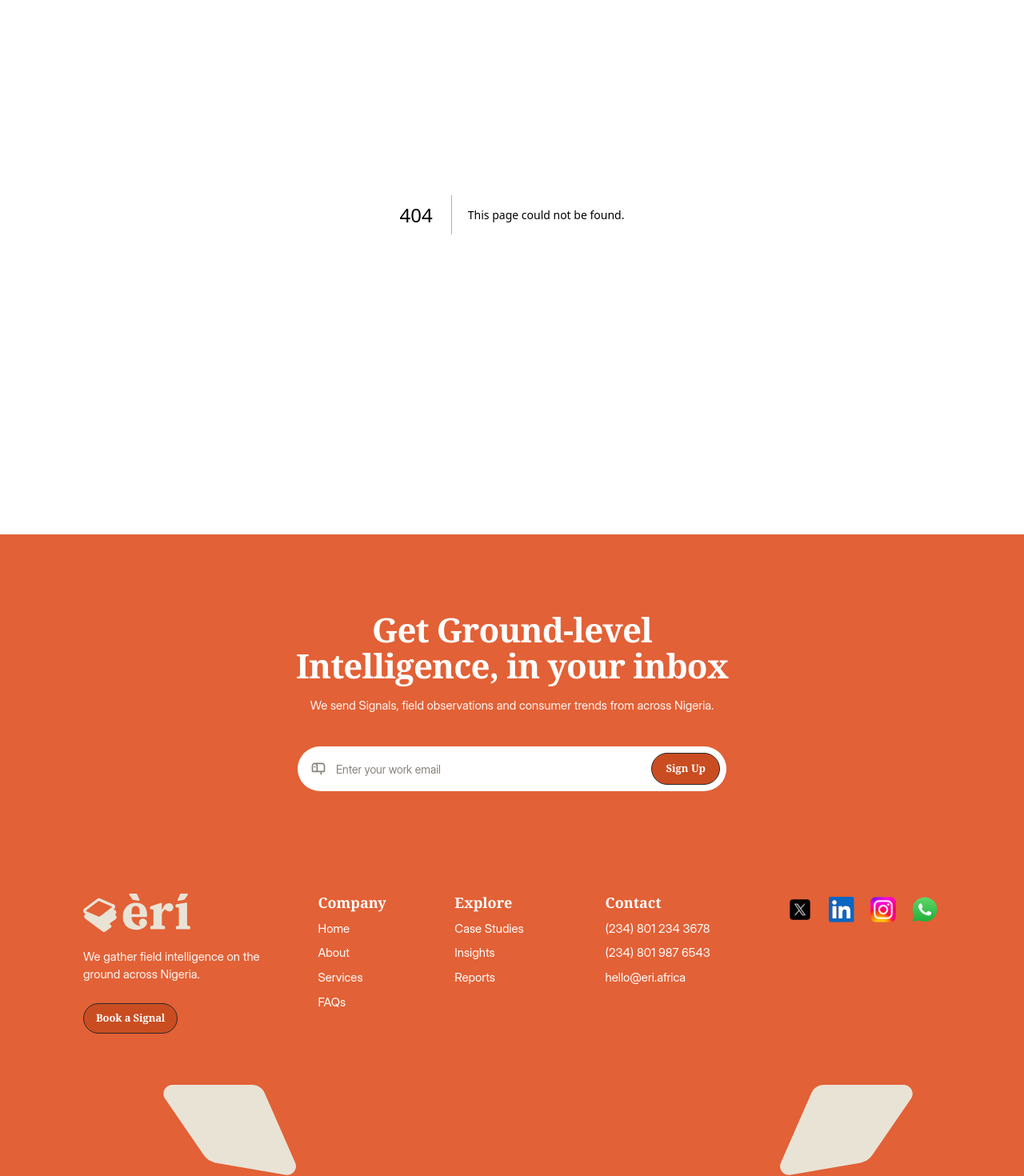
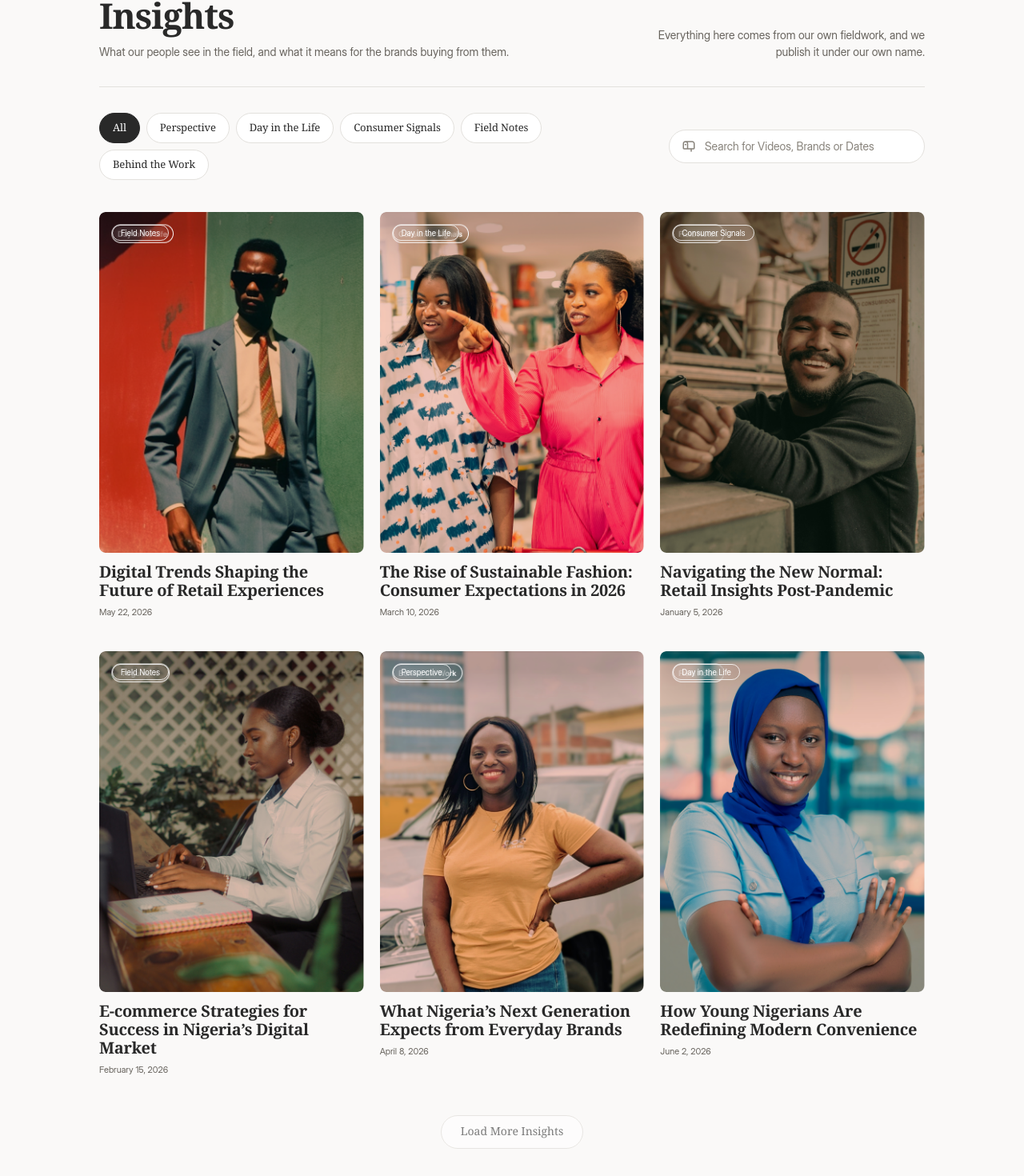
Before and after one commit to Malokunlabs/eri, a Next.js app: page /insights in a window 1280 px wide. Before the commit this address had no page. Shown: the part 132-1602 px from the top of the page at 80% size. Built offline with nearby package versions, Linux system fonts and the light colour scheme.

Commit message:
refactor(home): replace hardcoded insights data with imported insights module and update links in InsightsSection

```diff
--- /dev/null
+++ b/src/app/insights/page.tsx
@@ -0,0 +1,21 @@
+import type { Metadata } from "next";
+
+import { InsightsPageContent } from "@/components/insights/insights-page-content";
+import { FaqSection } from "@/components/home/faq-section";
+import { ReachUsSection } from "@/components/home/reach-us-section";
+
+export const metadata: Metadata = {
+  title: "Insights",
+  description:
+    "Field observations, consumer signals, and perspective from Eri teams across Nigeria.",
+};
+
+export default function Page() {
+  return (
+    <>
+      <InsightsPageContent />
+      <FaqSection />
+      <ReachUsSection />
+    </>
+  );
+}
--- a/src/components/home/insights-section.tsx
+++ b/src/components/home/insights-section.tsx
@@ -5,45 +5,7 @@ import Link from "next/link";
 import { useRef } from "react";
 
 import { Container } from "@/components/ui/container";
-
-const insights = [
-  {
-    image: "/images/insights-section/man-on-suit.png",
-    tag: "Day in the Life",
-    title: "Digital Trends Shaping the Future of Retail Experiences",
-    date: "May 22, 2026",
-  },
-  {
-    image: "/images/insights-section/two-girls.png",
-    tag: "Consumer Signals",
-    title: "The Rise of Sustainable Fashion: Consumer Expectations in 2026",
-    date: "March 10, 2026",
-  },
-  {
-    image: "/images/insights-section/man-on-table.png",
-    tag: "Field Notes",
-    title: "Navigating the New Normal: Retail Insights Post-Pandemic",
-    date: "January 5, 2026",
-  },
-  {
-    image: "/images/insights-section/girl-on-desk.png",
-    tag: "Arguments",
-    title: "E-commerce Strategies for Success in Nigeria’s Digital Market",
-    date: "February 15, 2026",
-  },
-  {
-    image: "/images/insights-section/girl-on-yellow.png",
-    tag: "Market Pulse",
-    title: "What Nigeria’s Next Generation Expects from Everyday Brands",
-    date: "April 8, 2026",
-  },
-  {
-    image: "/images/insights-section/girl-on-blue.png",
-    tag: "Street Signals",
-    title: "How Young Nigerians Are Redefining Modern Convenience",
-    date: "June 2, 2026",
-  },
-] as const;
+import { insights } from "@/lib/insights-data";
 
 function ArrowIcon({ direction }: { direction: "left" | "right" }) {
   return (
@@ -88,12 +50,20 @@ export function InsightsSection() {
         size="insights"
         className="flex flex-col items-stretch gap-4 sm:flex-row sm:items-center sm:justify-between sm:gap-6"
       >
+        <div>
           <h2
             id="insights-heading"
             className="font-display text-[40px] font-semibold leading-[1.05] tracking-[-0.025em] lg:text-[44px]"
           >
             Insights from across Nigeria
           </h2>
+          <Link
+            href="/insights"
+            className="mt-3 inline-flex font-display text-[15px] font-semibold text-eri-coral-dark underline decoration-eri-coral-dark decoration-2 underline-offset-[5px] transition-opacity hover:opacity-75"
+          >
+            View all insights
+          </Link>
+        </div>
 
         <div className="flex shrink-0 self-end gap-3 sm:self-auto">
           <button
@@ -126,7 +96,7 @@ export function InsightsSection() {
               className="w-[calc(100vw-48px)] max-w-[342px] shrink-0 snap-start lg:w-[329px]"
               key={insight.image}
             >
-              <Link href="#" className="group block">
+              <Link href="/insights" className="group block">
                 <div className="relative aspect-[342/441] overflow-hidden rounded-lg bg-eri-grey-3">
                   <Image
                     src={insight.image}
--- /dev/null
+++ b/src/components/insights/insights-page-content.tsx
@@ -0,0 +1,175 @@
+"use client";
+
+import Image from "next/image";
+import Link from "next/link";
+import { useMemo, useState } from "react";
+
+import { SiteHeader } from "@/components/layout/site-header";
+import { Container } from "@/components/ui/container";
+import {
+  insightCategories,
+  insights,
+} from "@/lib/insights-data";
+
+const INITIAL_VISIBLE = 6;
+
+function InsightCard({ insight }: { insight: (typeof insights)[number] }) {
+  return (
+    <article>
+      <Link href="#" className="group block">
+        <div className="relative aspect-[342/441] overflow-hidden rounded-lg bg-eri-grey-3">
+          <Image
+            src={insight.image}
+            alt=""
+            fill
+            sizes="(max-width: 767px) 100vw, (max-width: 1023px) 50vw, 329px"
+            className="object-cover transition-transform duration-300 group-hover:scale-[1.02]"
+          />
+          <span className="absolute left-4 top-4 rounded-full border border-white/80 px-2.5 py-1 text-[10px] leading-none text-white backdrop-blur-sm">
+            {insight.tag}
+          </span>
+        </div>
+        <h2 className="mt-3 font-display text-[18px] font-semibold leading-[1.15] tracking-[-0.015em] text-eri-dark lg:text-[20px]">
+          {insight.title}
+        </h2>
+        <time
+          dateTime={new Date(insight.date).toISOString().slice(0, 10)}
+          className="mt-2 block text-[11px] text-eri-grey-11"
+        >
+          {insight.date}
+        </time>
+      </Link>
+    </article>
+  );
+}
+
+export function InsightsPageContent() {
+  const [activeCategory, setActiveCategory] =
+    useState<(typeof insightCategories)[number]>("All");
+  const [query, setQuery] = useState("");
+  const [visibleCount, setVisibleCount] = useState(INITIAL_VISIBLE);
+
+  const filteredInsights = useMemo(() => {
+    const normalizedQuery = query.trim().toLowerCase();
+
+    return insights.filter((insight) => {
+      const matchesCategory =
+        activeCategory === "All" || insight.tag === activeCategory;
+      const matchesQuery =
+        normalizedQuery.length === 0 ||
+        insight.title.toLowerCase().includes(normalizedQuery) ||
+        insight.tag.toLowerCase().includes(normalizedQuery) ||
+        insight.date.toLowerCase().includes(normalizedQuery);
+
+      return matchesCategory && matchesQuery;
+    });
+  }, [activeCategory, query]);
+
+  const visibleInsights = filteredInsights.slice(0, visibleCount);
+  const canLoadMore = visibleCount < filteredInsights.length;
+
+  function handleCategoryChange(category: (typeof insightCategories)[number]) {
+    setActiveCategory(category);
+    setVisibleCount(INITIAL_VISIBLE);
+  }
+
+  function handleSearchChange(value: string) {
+    setQuery(value);
+    setVisibleCount(INITIAL_VISIBLE);
+  }
+
+  return (
+    <div className="bg-eri-grey-2">
+      <SiteHeader variant="light" />
+
+      <main id="main-content" className="pb-16 pt-10 lg:pb-24 lg:pt-12">
+        <Container size="insights">
+          <div className="flex flex-col gap-6 border-b border-eri-grey-5 pb-8 lg:flex-row lg:items-end lg:justify-between lg:gap-10">
+            <div>
+              <h1 className="font-display text-[40px] font-semibold leading-[1.05] tracking-[-0.025em] text-eri-dark lg:text-[44px]">
+                Insights
+              </h1>
+              <p className="mt-3 max-w-[520px] text-[14px] leading-[1.55] text-eri-grey-11">
+                What our people see in the field, and what it means for the
+                brands buying from them.
+              </p>
+            </div>
+            <p className="max-w-[360px] text-[14px] leading-[1.55] text-eri-grey-11 lg:text-right">
+              Everything here comes from our own fieldwork, and we publish it
+              under our own name.
+            </p>
+          </div>
+
+          <div className="mt-8 flex flex-col gap-5 lg:flex-row lg:items-center lg:justify-between">
+            <div className="flex flex-wrap gap-2">
+              {insightCategories.map((category) => {
+                const isActive = activeCategory === category;
+
+                return (
+                  <button
+                    key={category}
+                    type="button"
+                    aria-pressed={isActive}
+                    onClick={() => handleCategoryChange(category)}
+                    className={`eri-pill min-h-[38px] px-4 py-2 text-[13px] font-medium tracking-[-0.01em] ${
+                      isActive
+                        ? "border-eri-dark bg-eri-dark text-eri-white hover:bg-eri-dark"
+                        : "border-eri-grey-5 bg-eri-white text-eri-dark hover:bg-eri-grey-3"
+                    }`}
+                  >
+                    {category}
+                  </button>
+                );
+              })}
+            </div>
+
+            <label className="relative block w-full lg:max-w-[320px]">
+              <span className="sr-only">Search insights</span>
+              <Image
+                src="/icons/icons/search-icon.svg"
+                alt=""
+                width={18}
+                height={18}
+                className="pointer-events-none absolute left-4 top-1/2 size-[18px] -translate-y-1/2"
+              />
+              <input
+                type="search"
+                value={query}
+                onChange={(event) => handleSearchChange(event.target.value)}
+                placeholder="Search for Videos, Brands or Dates"
+                className="eri-field min-h-[42px] rounded-full py-2.5 pl-11 pr-4"
+              />
+            </label>
+          </div>
+
+          {visibleInsights.length > 0 ? (
+            <div className="mt-10 grid gap-8 sm:grid-cols-2 lg:grid-cols-3 lg:gap-x-5 lg:gap-y-10">
+              {visibleInsights.map((insight) => (
+                <InsightCard insight={insight} key={insight.image} />
+              ))}
+            </div>
+          ) : (
+            <p className="mt-10 text-[15px] text-eri-grey-11">
+              No insights match your search. Try another category or keyword.
+            </p>
+          )}
+
+          <div className="mt-12 flex justify-center">
+            <button
+              type="button"
+              disabled={!canLoadMore}
+              onClick={() =>
+                setVisibleCount((count) =>
+                  Math.min(count + INITIAL_VISIBLE, filteredInsights.length),
+                )
+              }
+              className="eri-pill min-h-[42px] border-eri-grey-6 bg-eri-white px-6 py-2.5 text-[14px] font-medium text-eri-dark hover:bg-eri-grey-3 disabled:cursor-default disabled:opacity-60"
+            >
+              Load More Insights
+            </button>
+          </div>
+        </Container>
+      </main>
+    </div>
+  );
+}
--- a/src/components/layout/evidence-menu.tsx
+++ b/src/components/layout/evidence-menu.tsx
@@ -6,7 +6,7 @@ import { useEffect, useRef, useState } from "react";
 
 const evidenceLinks = [
   { label: "Video Diaries", href: "/video-diaries" },
-  { label: "Insights", href: "#" },
+  { label: "Insights", href: "/insights" },
   { label: "Case Studies", href: "#" },
 ] as const;
 
--- a/src/components/video-diaries/video-diaries-page.tsx
+++ b/src/components/video-diaries/video-diaries-page.tsx
@@ -40,7 +40,7 @@ export function VideoDiariesPage() {
                   <figcaption className="mt-6 flex items-center justify-between gap-4">
                     <div className="flex items-center gap-3">
                       <Image
-                        src="/images/insights-section/man-on-suit.png"
+                        src="/images/video-dairies/moniepoint-img.svg"
                         alt=""
                         width={40}
                         height={40}
@@ -57,7 +57,7 @@ export function VideoDiariesPage() {
                     </div>
 
                     <Image
-                      src="/icons/brand-icon/moniepoint.svg"
+                      src="/images/video-dairies/moniepoint-logo.svg"
                       alt=""
                       width={32}
                       height={32}
--- /dev/null
+++ b/src/lib/insights-data.ts
@@ -0,0 +1,59 @@
+export const insightCategories = [
+  "All",
+  "Perspective",
+  "Day in the Life",
+  "Consumer Signals",
+  "Field Notes",
+  "Behind the Work",
+] as const;
+
+export type InsightCategory = Exclude<
+  (typeof insightCategories)[number],
+  "All"
+>;
+
+export type Insight = {
+  image: string;
+  tag: InsightCategory;
+  title: string;
+  date: string;
+};
+
+export const insights: Insight[] = [
+  {
+    image: "/images/insights-section/man-on-suit.png",
+    tag: "Field Notes",
+    title: "Digital Trends Shaping the Future of Retail Experiences",
+    date: "May 22, 2026",
+  },
+  {
+    image: "/images/insights-section/two-girls.png",
+    tag: "Day in the Life",
+    title: "The Rise of Sustainable Fashion: Consumer Expectations in 2026",
+    date: "March 10, 2026",
+  },
+  {
+    image: "/images/insights-section/man-on-table.png",
+    tag: "Consumer Signals",
+    title: "Navigating the New Normal: Retail Insights Post-Pandemic",
+    date: "January 5, 2026",
+  },
+  {
+    image: "/images/insights-section/girl-on-desk.png",
+    tag: "Field Notes",
+    title: "E-commerce Strategies for Success in Nigeria’s Digital Market",
+    date: "February 15, 2026",
+  },
+  {
+    image: "/images/insights-section/girl-on-yellow.png",
+    tag: "Perspective",
+    title: "What Nigeria’s Next Generation Expects from Everyday Brands",
+    date: "April 8, 2026",
+  },
+  {
+    image: "/images/insights-section/girl-on-blue.png",
+    tag: "Day in the Life",
+    title: "How Young Nigerians Are Redefining Modern Convenience",
+    date: "June 2, 2026",
+  },
+];
```
Also changed, not shown: public/images/video-dairies/moniepoint-img.svg (added), public/images/video-dairies/moniepoint-logo.svg (added). Lines whose indentation alone changed are shown as unchanged.
